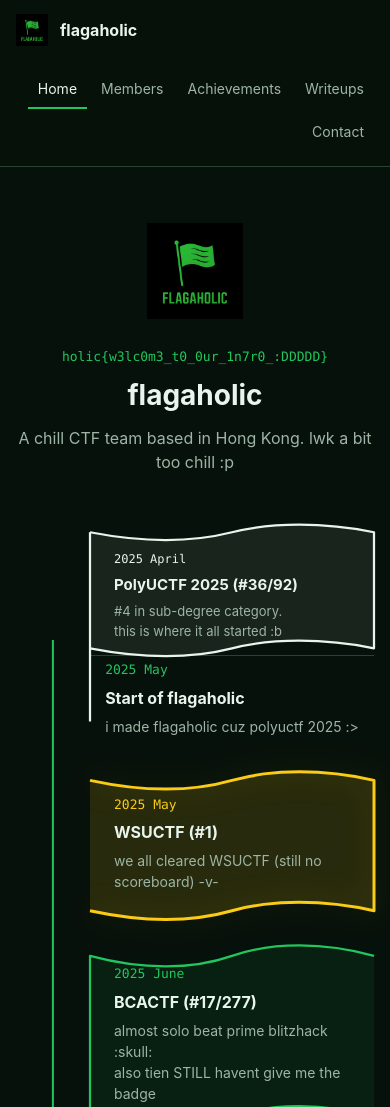
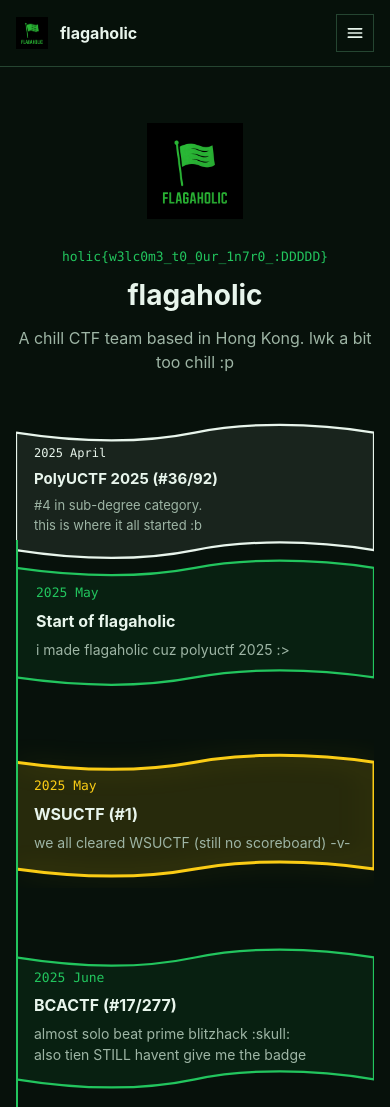
Before and after one commit to Flagaholic/flagaholic.github.io, an Astro site: page / in a window 390 px wide. Shown: the top 1107 px of the page. Built offline with nearby package versions, Linux system fonts and the light colour scheme; Astro itself is replaced by a stand-in of ours.

Commit message:
FIx: thin resolution not showing the flag properly

```diff
--- a/src/components/Timeline.astro
+++ b/src/components/Timeline.astro
@@ -55,10 +55,17 @@ const linkAttrs = (href?: string) =>
               {...linkAttrs(item.href)}
               aria-label={item.href ? `Open ${item.title}${item.rank ? ` ${item.rank}` : ""}` : undefined}
             >
+              {isOrigin && (
+                <svg class="timeline-flag timeline-origin-entry-flag" viewBox="0 0 228 128" preserveAspectRatio="none" aria-hidden="true" focusable="false">
+                  <path class="timeline-flag-fill" d={flagFillPath}></path>
+                  <path class="timeline-flag-stroke timeline-flag-stroke-mobile" d={flagStrokeAttachLeft}></path>
+                </svg>
+              )}
               {!isOrigin && (
                 <svg class="timeline-flag" viewBox="0 0 228 128" preserveAspectRatio="none" aria-hidden="true" focusable="false">
                   <path class="timeline-flag-fill" d={flagFillPath}></path>
-                  <path class="timeline-flag-stroke" d={side === "right" ? flagStrokeAttachLeft : flagStrokeAttachRight}></path>
+                  <path class="timeline-flag-stroke timeline-flag-stroke-desktop" d={side === "right" ? flagStrokeAttachLeft : flagStrokeAttachRight}></path>
+                  <path class="timeline-flag-stroke timeline-flag-stroke-mobile" d={flagStrokeAttachLeft}></path>
                 </svg>
               )}
               <div class="timeline-entry-body">
--- a/src/layouts/BaseLayout.astro
+++ b/src/layouts/BaseLayout.astro
@@ -41,6 +41,23 @@ const currentPath = Astro.url.pathname;
               </a>
             ))}
           </nav>
+          <details class="nav-dropdown">
+            <summary aria-label="Open main navigation" title="Menu">
+              <svg viewBox="0 0 24 24" aria-hidden="true">
+                <path d="M4 7h16M4 12h16M4 17h16"></path>
+              </svg>
+            </summary>
+            <nav class="nav-dropdown-panel" aria-label="Main navigation menu">
+              {nav.map((item) => (
+                <a
+                  href={item.href}
+                  aria-current={currentPath === item.href ? "page" : undefined}
+                >
+                  {item.label}
+                </a>
+              ))}
+            </nav>
+          </details>
         </div>
       </header>
 
--- a/src/styles/global.css
+++ b/src/styles/global.css
@@ -108,6 +108,64 @@ img {
   border-color: var(--green);
 }
 
+.nav-dropdown {
+  display: none;
+  position: relative;
+}
+
+.nav-dropdown summary {
+  align-items: center;
+  border: 1px solid var(--line);
+  cursor: pointer;
+  display: flex;
+  height: 38px;
+  justify-content: center;
+  list-style: none;
+  width: 38px;
+}
+
+.nav-dropdown summary::-webkit-details-marker {
+  display: none;
+}
+
+.nav-dropdown summary:hover,
+.nav-dropdown summary:focus-visible {
+  border-color: var(--green);
+}
+
+.nav-dropdown svg {
+  fill: none;
+  height: 20px;
+  stroke: var(--text);
+  stroke-linecap: round;
+  stroke-width: 2px;
+  width: 20px;
+}
+
+.nav-dropdown-panel {
+  background: rgba(7, 17, 11, 0.98);
+  border: 1px solid var(--line);
+  box-shadow: 0 16px 36px rgba(0, 0, 0, 0.28);
+  display: grid;
+  min-width: 188px;
+  padding: 8px;
+  position: absolute;
+  right: 0;
+  top: calc(100% + 10px);
+  z-index: 30;
+}
+
+.nav-dropdown-panel a {
+  color: var(--muted);
+  padding: 10px 12px;
+}
+
+.nav-dropdown-panel a:hover,
+.nav-dropdown-panel a[aria-current="page"] {
+  color: var(--text);
+  background: rgba(34, 197, 94, 0.1);
+}
+
 .page {
   padding: 56px 0 82px;
 }
@@ -1147,6 +1205,11 @@ a.timeline-entry:focus-visible h2 {
   vector-effect: non-scaling-stroke;
 }
 
+.timeline-flag-stroke-mobile,
+.timeline-origin-entry-flag {
+  display: none;
+}
+
 .timeline-flag-pole {
   fill: none;
   stroke: var(--timeline-accent);
@@ -1157,6 +1220,7 @@ a.timeline-entry:focus-visible h2 {
 
 .timeline-entry-body {
   min-width: 0;
+  overflow-wrap: anywhere;
   position: relative;
   width: 100%;
 }
@@ -1547,8 +1611,7 @@ a.timeline-entry:focus-visible h2 {
 
 @media (max-width: 980px) {
   .header-inner {
-    align-items: flex-start;
-    flex-direction: column;
+    gap: 16px;
     padding: 14px 0;
   }
 
@@ -1612,6 +1675,118 @@ a.timeline-entry:focus-visible h2 {
     grid-template-columns: repeat(2, minmax(0, 1fr));
   }
 
+}
+
+@media (max-width: 760px) {
+  .header-inner {
+    align-items: center;
+    flex-direction: row;
+    min-height: 62px;
+  }
+
+  .brand {
+    min-width: 0;
+  }
+
+  .brand span {
+    overflow: hidden;
+    text-overflow: ellipsis;
+    white-space: nowrap;
+  }
+
+  .nav {
+    display: none;
+  }
+
+  .nav-dropdown {
+    display: block;
+    flex: 0 0 auto;
+  }
+}
+
+@media (max-width: 720px) {
+  .symbol-timeline {
+    margin-left: auto;
+    margin-right: auto;
+    width: min(420px, 100%);
+  }
+
+  .symbol-item,
+  .symbol-origin {
+    display: grid;
+    grid-template-columns: minmax(0, 1fr);
+    min-height: 72px;
+    text-align: left;
+  }
+
+  .symbol-timeline::before {
+    left: 0;
+    top: 120px;
+    transform: none;
+  }
+
+  .symbol-origin .timeline-entry,
+  .symbol-left .timeline-entry,
+  .symbol-right .timeline-entry {
+    grid-column: 1;
+    justify-self: stretch;
+    margin: 0;
+    max-width: 100%;
+    text-align: left;
+    width: 100%;
+  }
+
+  .timeline-flag-stroke-desktop {
+    display: none;
+  }
+
+  .timeline-flag-stroke-mobile,
+  .symbol-origin .timeline-origin-entry .timeline-origin-entry-flag {
+    display: block;
+  }
+
+  .timeline-entry {
+    min-height: 118px;
+    padding: 26px 20px 24px;
+  }
+
+  .timeline-flag {
+    overflow: hidden;
+  }
+
+  .symbol-origin .timeline-origin-entry {
+    min-height: 118px;
+    padding: 26px 20px 24px;
+  }
+
+  .timeline-origin-side {
+    margin-bottom: 16px;
+  }
+
+  .timeline-origin-side::after {
+    display: none;
+  }
+
+  .symbol-flow {
+    display: block;
+  }
+
+  .symbol-branch {
+    grid-column: 1;
+    width: 0;
+  }
+
+  .symbol-flow::before,
+  .symbol-branch::before {
+    left: 0;
+  }
+
+  .symbol-left .symbol-arrow,
+  .symbol-right .symbol-arrow {
+    left: 0;
+    right: auto;
+    width: 24px;
+  }
 }
 
 @media (max-width: 560px) {
@@ -1648,41 +1823,40 @@ a.timeline-entry:focus-visible h2 {
   .symbol-item,
   .symbol-origin {
     display: grid;
-    grid-template-columns: 74px minmax(0, 1fr);
+    grid-template-columns: minmax(0, 1fr);
     min-height: 72px;
     text-align: left;
   }
 
   .symbol-timeline::before {
-    left: 37px;
+    left: 0;
     top: 120px;
+    transform: none;
   }
 
   .symbol-origin .timeline-entry,
   .symbol-left .timeline-entry,
   .symbol-right .timeline-entry {
-    grid-column: 2;
-    width: auto;
+    grid-column: 1;
+    justify-self: stretch;
     margin: 0;
+    max-width: 100%;
     text-align: left;
+    width: 100%;
   }
 
   .timeline-entry {
-    min-height: 124px;
-    padding: 30px 24px 28px;
+    min-height: 112px;
+    padding: 24px 18px 22px;
   }
 
   .timeline-entry-plain {
-    min-height: auto;
-    padding: 4px 0 14px;
+    min-height: 112px;
+    padding: 24px 18px 22px;
   }
 
   .timeline-origin-side {
-    border-bottom: 1px solid var(--line);
-    justify-self: stretch;
     margin-bottom: 16px;
-    max-width: none;
-    padding-bottom: 14px;
   }
 
   .timeline-origin-side::after {
@@ -1695,19 +1869,19 @@ a.timeline-entry:focus-visible h2 {
 
   .symbol-branch {
     grid-column: 1;
-    width: 74px;
+    width: 0;
   }
 
   .symbol-flow::before,
   .symbol-branch::before {
-    left: 37px;
+    left: 0;
   }
 
   .symbol-left .symbol-arrow,
   .symbol-right .symbol-arrow {
-    left: 37px;
+    left: 0;
     right: auto;
-    width: 30px;
+    width: 24px;
   }
 
   .tree-timeline {
```
